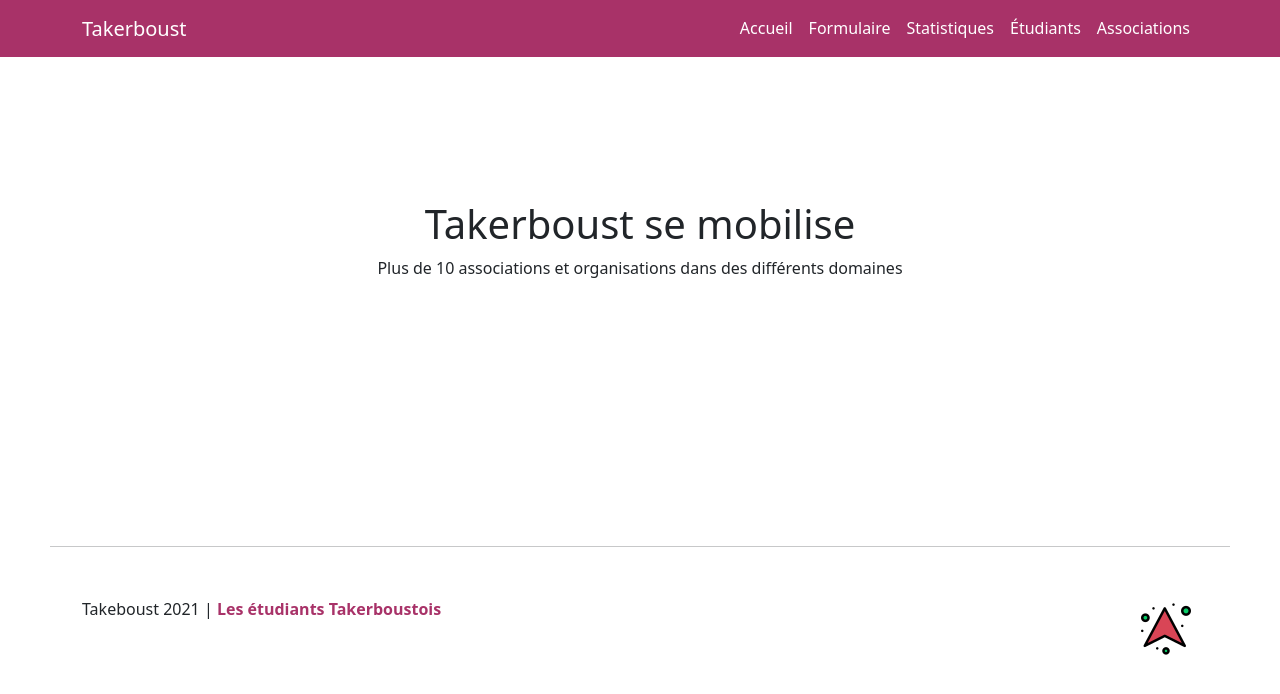
After one commit to aqcic/Takerboust, a Flask app: page /org in a window 1280 px wide. The commit adds this page. Shown: the top 694 px of the page. Run offline with Flask 2, Linux system fonts and the light colour scheme.

Commit message:
adding statics pages

```diff
--- a/app.py
+++ b/app.py
@@ -18,6 +18,18 @@ def index():
 @app.route('/addone')
 def addone():
     return render_template('addOne.html')
+
+@app.route('/about')
+def about():
+    return render_template('about.html')
+
+@app.route('/org')
+def associations():
+    return render_template('associations.html')
+
+@app.route('/statistics')
+def statistics():
+    return render_template('statistics.html')
 
 @app.route('/addStudent', methods=['POST', 'GET'])
 def create_student():
--- /dev/null
+++ b/templates/associations.html
@@ -0,0 +1,12 @@
+{% extends "base.html" %}
+
+{% block head %}
+	<title>Les étudiants </title>
+{% endblock %}
+
+{% block content %}
+	<div class="content" style="text-align: center; padding: 200px;">
+		<h1>Takerboust se mobilise </h1>
+		<p>Plus de 10 associations et organisations dans des différents domaines</p>
+	</div>
+{% endblock %}
--- a/templates/base.html
+++ b/templates/base.html
@@ -25,7 +25,13 @@
 					<a class="nav-link" href="{{url_for('create_student')}}">Formulaire</a>
 				  </li>
 				  <li class="nav-item">
-					<a class="nav-link" href="#">Statistiques</a>
+					<a class="nav-link" href="/statistics">Statistiques</a>
+				  </li>
+				  <li class="nav-item">
+					<a class="nav-link" href="/about">Étudiants</a>
+				  </li>
+				  <li class="nav-item">
+					<a class="nav-link" href="/org">Associations</a>
 				  </li>
 				</ul>
 			  </div>
```
Also changed, not shown: templates/about.html (added, +12 -0 lines), templates/statistics.html (added, +12 -0 lines).
